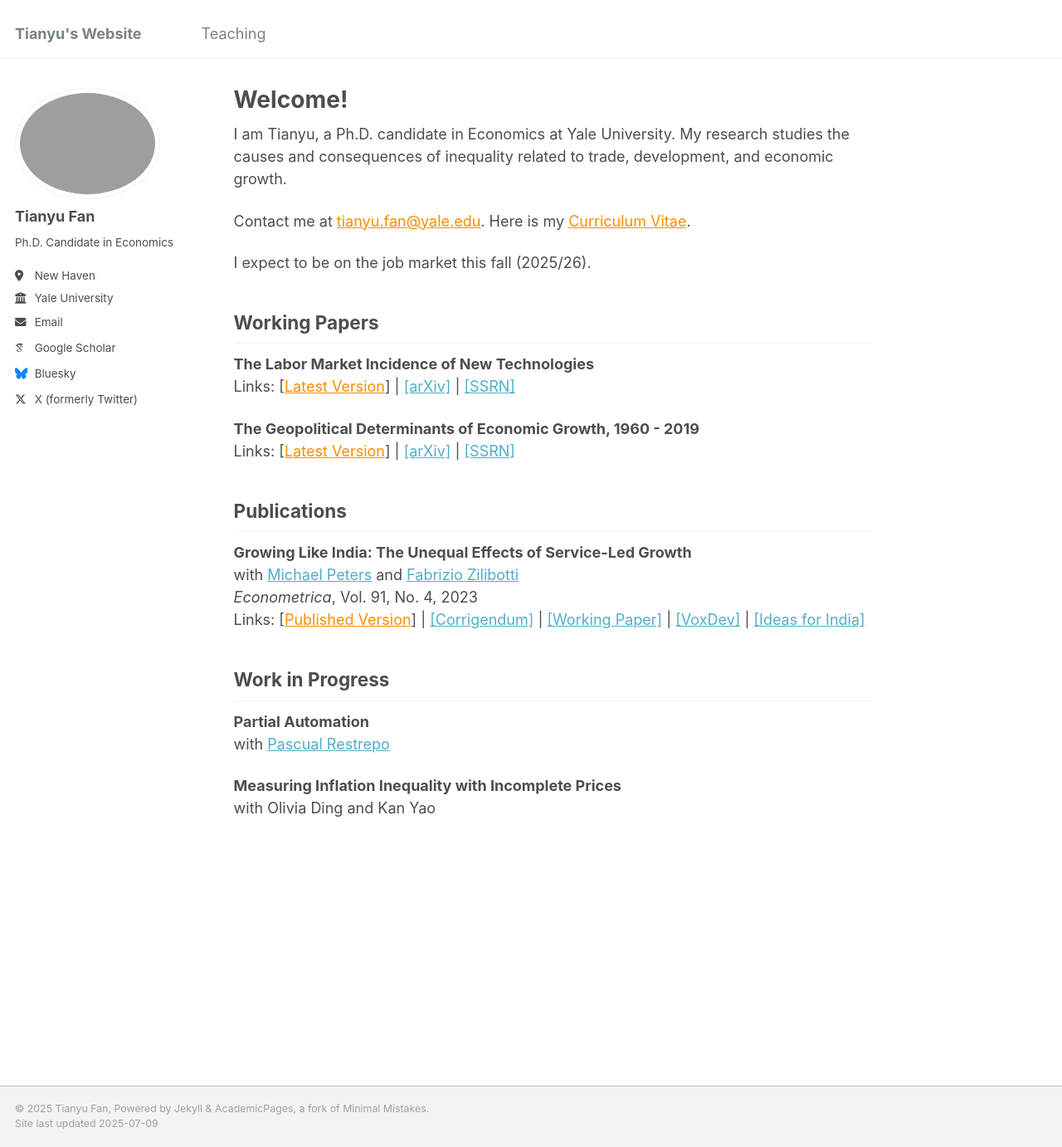
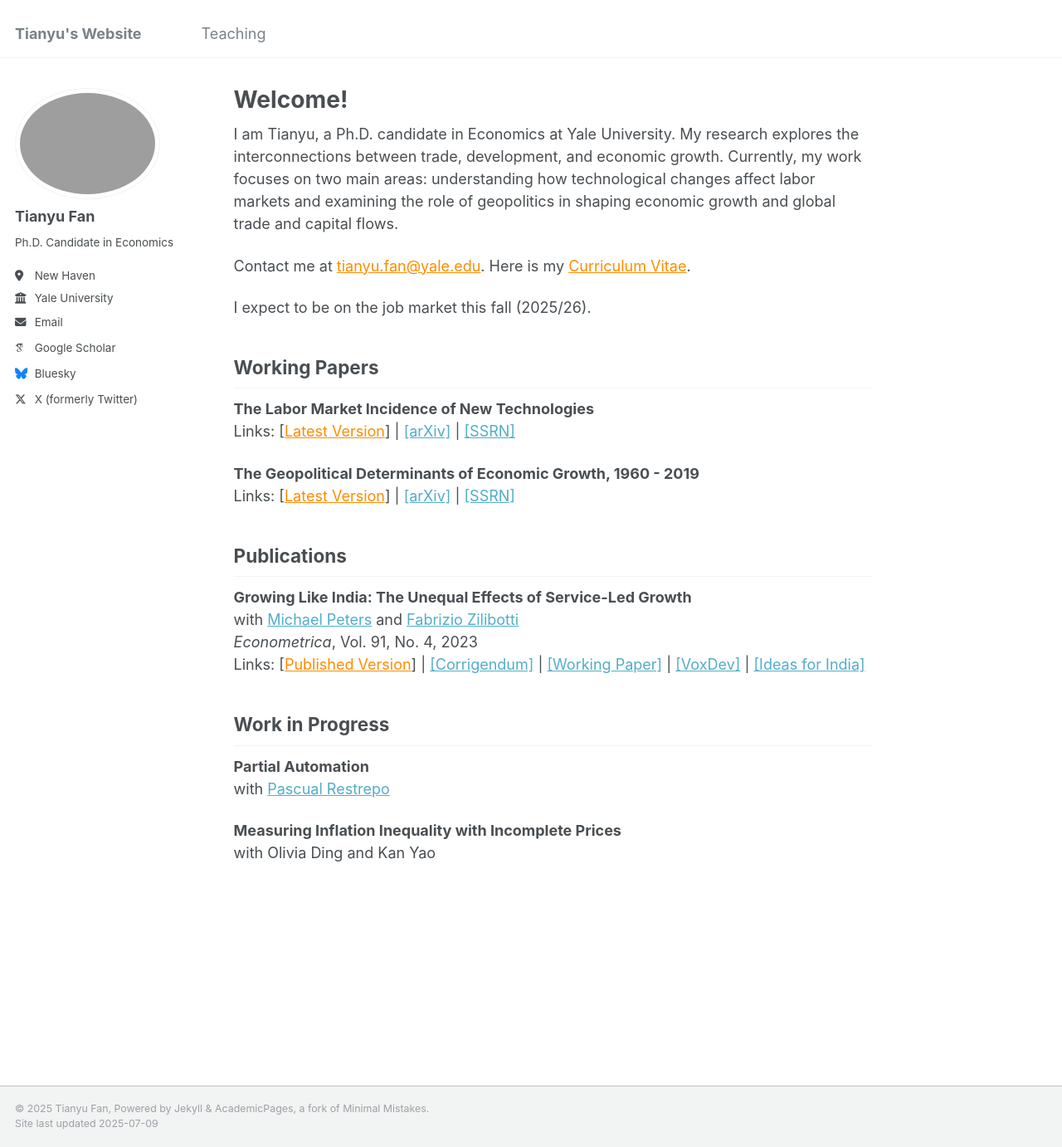
Before and after one commit to tianyufan-econ/tianyufan-econ.github.io, a Jekyll site: the page built from _pages/about.md, in a window 1280 px wide and 1382 px high. Shown: the whole window at 83% size. Built offline with Jekyll 4.4.1, drawn with Linux system fonts in a browser that asks for light colours; some web fonts are replaced.

Commit message:
Update about.md

```diff
--- a/_pages/about.md
+++ b/_pages/about.md
@@ -8,7 +8,7 @@ redirect_from:
  - /about.html
 ---
 
-I am Tianyu, a Ph.D. candidate in Economics at Yale University. My research studies the causes and consequences of inequality related to trade, development, and economic growth.
+I am Tianyu, a Ph.D. candidate in Economics at Yale University. My research explores the interconnections between trade, development, and economic growth. Currently, my work focuses on two main areas: understanding how technological changes affect labor markets and examining the role of geopolitics in shaping economic growth and global trade and capital flows.
 
 Contact me at <a href="mailto:tianyu.fan@yale.edu" style="color: darkorange;">tianyu.fan@yale.edu</a>. Here is my <a href="/files/CV_FAN_Tianyu.pdf" style="color: darkorange;" title="Download Tianyu Fan's CV">Curriculum Vitae</a>.
 
```
